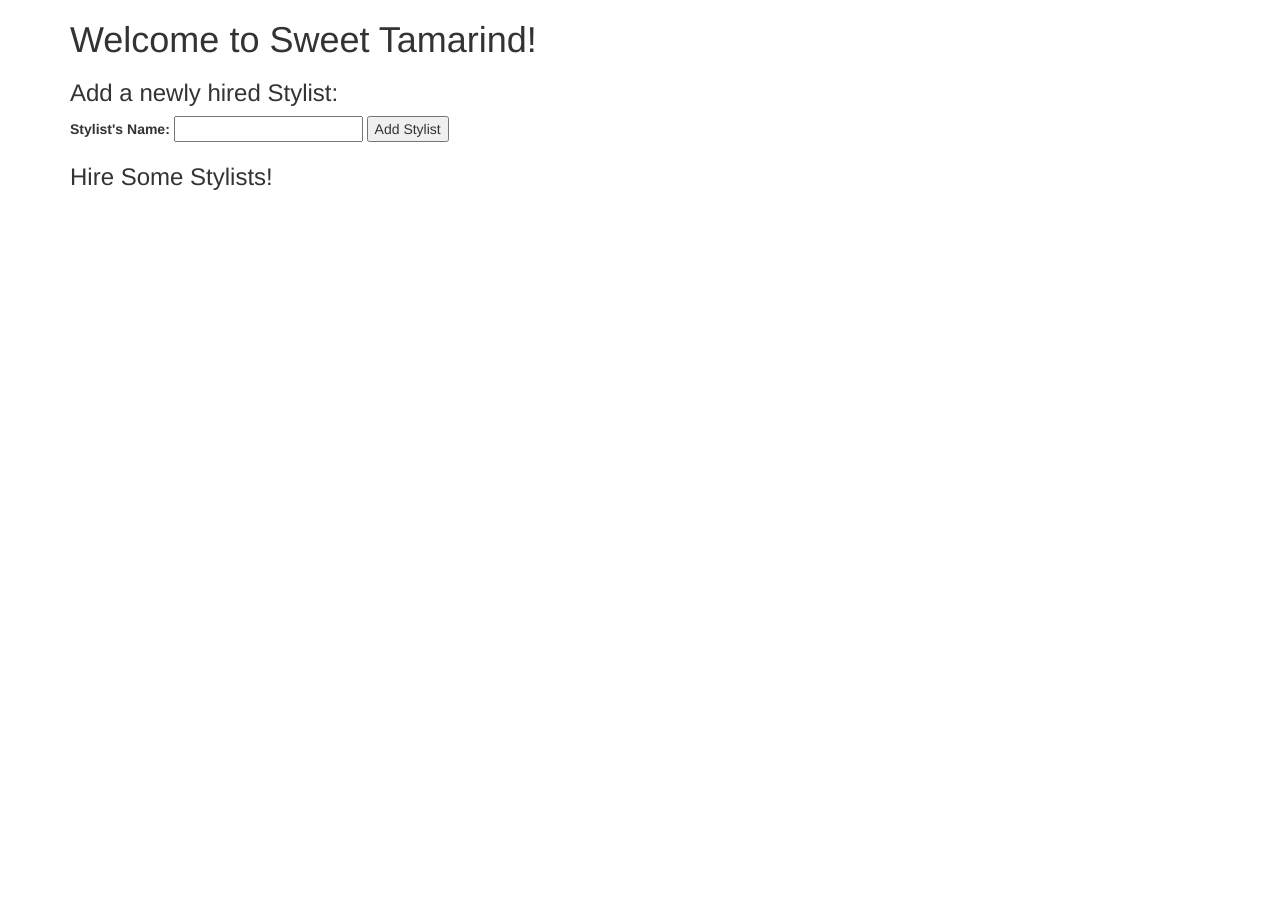
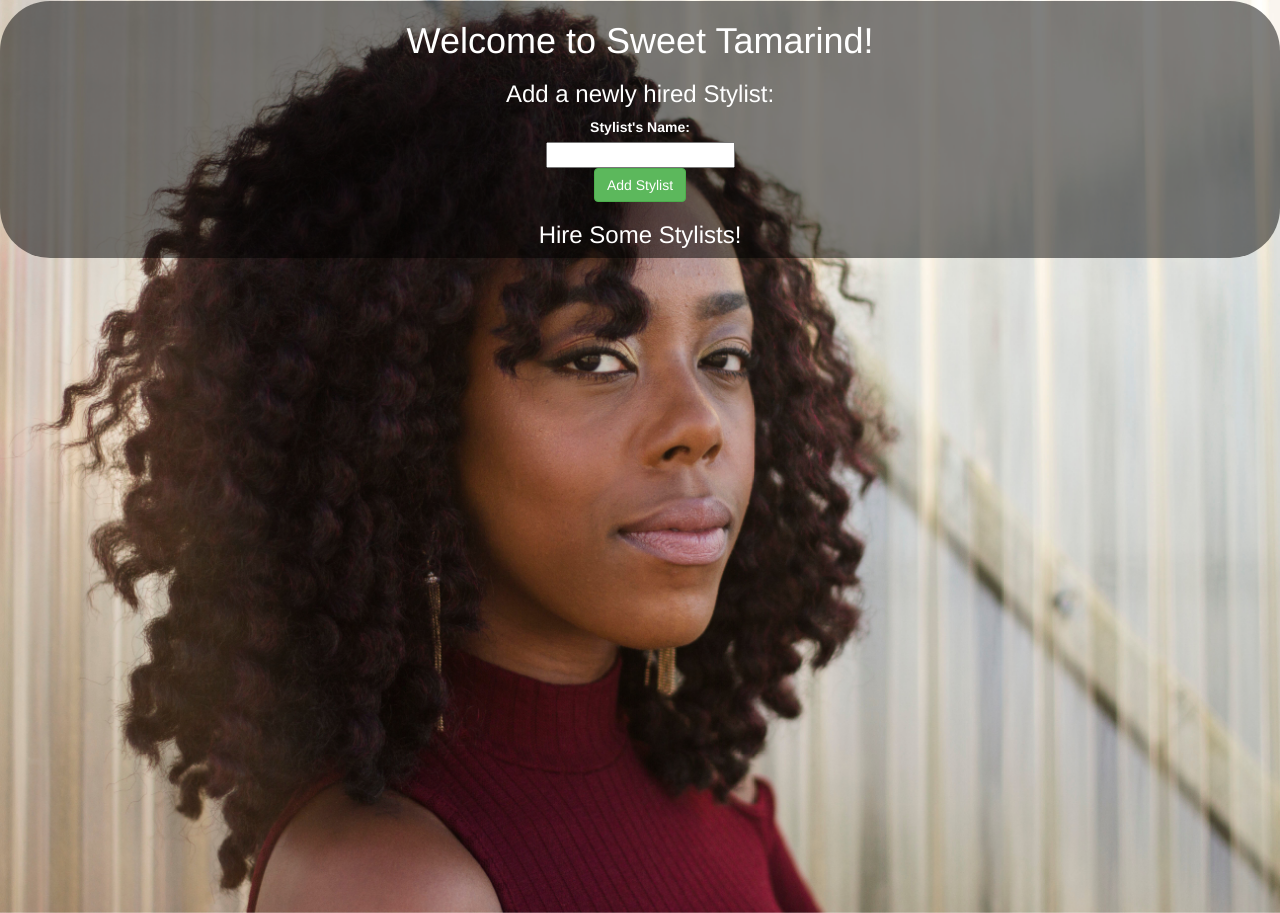
Before and after one commit to ElysiaAvery/Hair-Salon-PHP, a PHP site: template views/index.html.twig in a window 1280 px wide. Run offline with PHP 8.4, Linux system fonts and the light colour scheme; the template is opened without the code that fills it, so the values that code supplies are empty; some libraries are stand-ins or nearby versions.

Commit message:
Add beginning styling

```diff
--- a/views/client.html.twig
+++ b/views/client.html.twig
@@ -1,6 +1,7 @@
 <html>
 <head>
   <link rel='stylesheet' href='https://maxcdn.bootstrapcdn.com/bootstrap/3.3.1/css/bootstrap.min.css'>
+  <link href="/styles.css" rel="stylesheet" type="text/css" media="all">
   <title>Sweet Tamarind Hair Salon</title>
 </head>
 <body>
@@ -11,7 +12,7 @@
       <input name="_method" type="hidden" value="patch">
 
       <label for="name">Rename {{ client.getName }}:</label>
-      <input id="name" name="name" type="text">
+      <input id="name" name="name" type="text" required>
 
       <button type="submit">Update</button>
     </form>
--- a/views/index.html.twig
+++ b/views/index.html.twig
@@ -1,10 +1,18 @@
 <html>
 <head>
   <link rel='stylesheet' href='https://maxcdn.bootstrapcdn.com/bootstrap/3.3.1/css/bootstrap.min.css'>
+  <link href="/styles.css" rel="stylesheet" type="text/css" media="all">
   <title>Sweet Tamarind Hair Salon</title>
 </head>
 <body>
-  <div class="container">
+  <div class="container-fluid">
+    <div class="row">
+      <div class="col-md-12">
+        <img src="hair.jpg" class="img-responsive" id="backg">
+        </div>
+    </div>
+    <div class="row">
+      <div class="col-md-12" id="transparent">
         <h1>Welcome to Sweet Tamarind!</h1>
 
         <h3>Add a newly hired Stylist:</h3>
@@ -13,7 +21,7 @@
           <label for="name">Stylist's Name:</label>
           <input id="name" name="name" type="text" required>
 
-      <button type="submit">Add Stylist</button>
+          <button type="submit" class="btn btn-success">Add Stylist</button>
         </form>
 
         {% if stylists is not empty %}
@@ -27,5 +35,7 @@
           <h3>Hire Some Stylists!</h3>
         {% endif %}
       </div>
+    </div>
+  </div>
 </body>
 </html>
--- a/views/stylist_edit.html.twig
+++ b/views/stylist_edit.html.twig
@@ -1,6 +1,7 @@
 <html>
 <head>
   <link rel='stylesheet' href='https://maxcdn.bootstrapcdn.com/bootstrap/3.3.1/css/bootstrap.min.css'>
+  <link href="/styles.css" rel="stylesheet" type="text/css" media="all">
   <title>Sweet Tamarind Hair Salon</title>
 </head>
 <body>
@@ -11,7 +12,7 @@
       <input name="_method" type="hidden" value="patch">
 
       <label for="name">Rename {{ stylist.getName }}:</label>
-      <input id="name" name="name" type="text">
+      <input id="name" name="name" type="text" required>
 
       <button type="submit">Update</button>
     </form>
--- /dev/null
+++ b/web/styles.css
@@ -0,0 +1,42 @@
+h1, h3, h4, p, label, li, a, .btn{
+  color: white;
+  text-align: center;
+  display: block;
+  margin-left: auto;
+  margin-right: auto;
+  list-style: none;
+}
+
+#transparent {
+  display: block;
+  margin-left: auto;
+  margin-right: auto;
+  border-top-left-radius: 50px 50px;
+  border-top-right-radius: 50px 50px;
+  border-bottom-left-radius: 50px 50px;
+  border-bottom-right-radius: 50px 50px;
+  background: rgba(0, 0, 0, 0.5);
+}
+
+img, input {
+  display: block;
+  margin-left: auto;
+  margin-right: auto;
+}
+
+img#backg {
+  min-height: 100%;
+  min-width: 1024px;
+  width: 100%;
+  height: auto;
+  position: fixed;
+  top: 0;
+  left: 0;
+}
+
+@media screen and (max-width: 1024px) {
+  img#backg {
+    left: 50%;
+    margin-left: -512px;
+  }
+}
```
Also changed, not shown: views/stylist.html.twig (+12 -2 lines), web/hair.jpg (added). Lines whose indentation alone changed are shown as unchanged.
